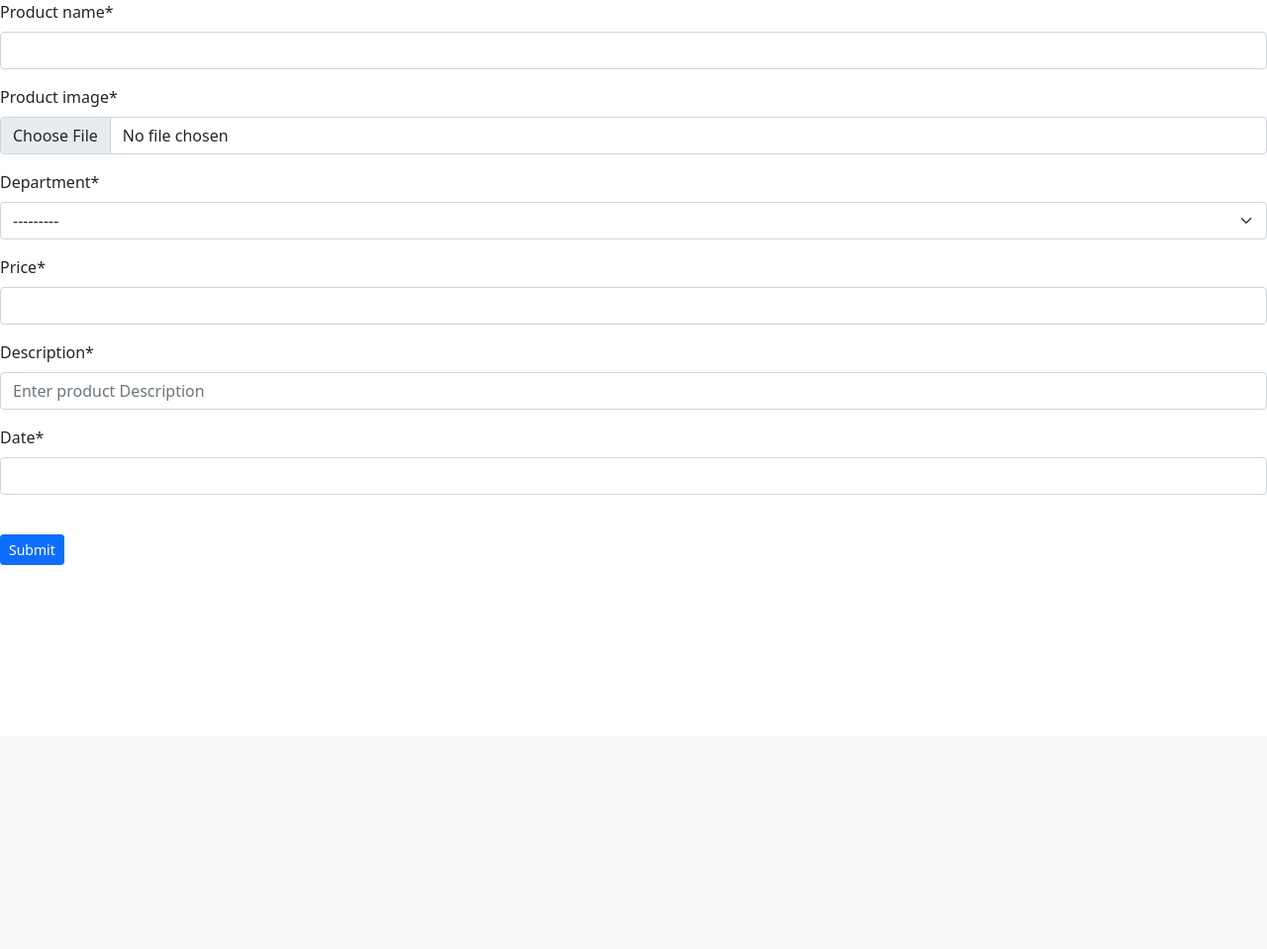
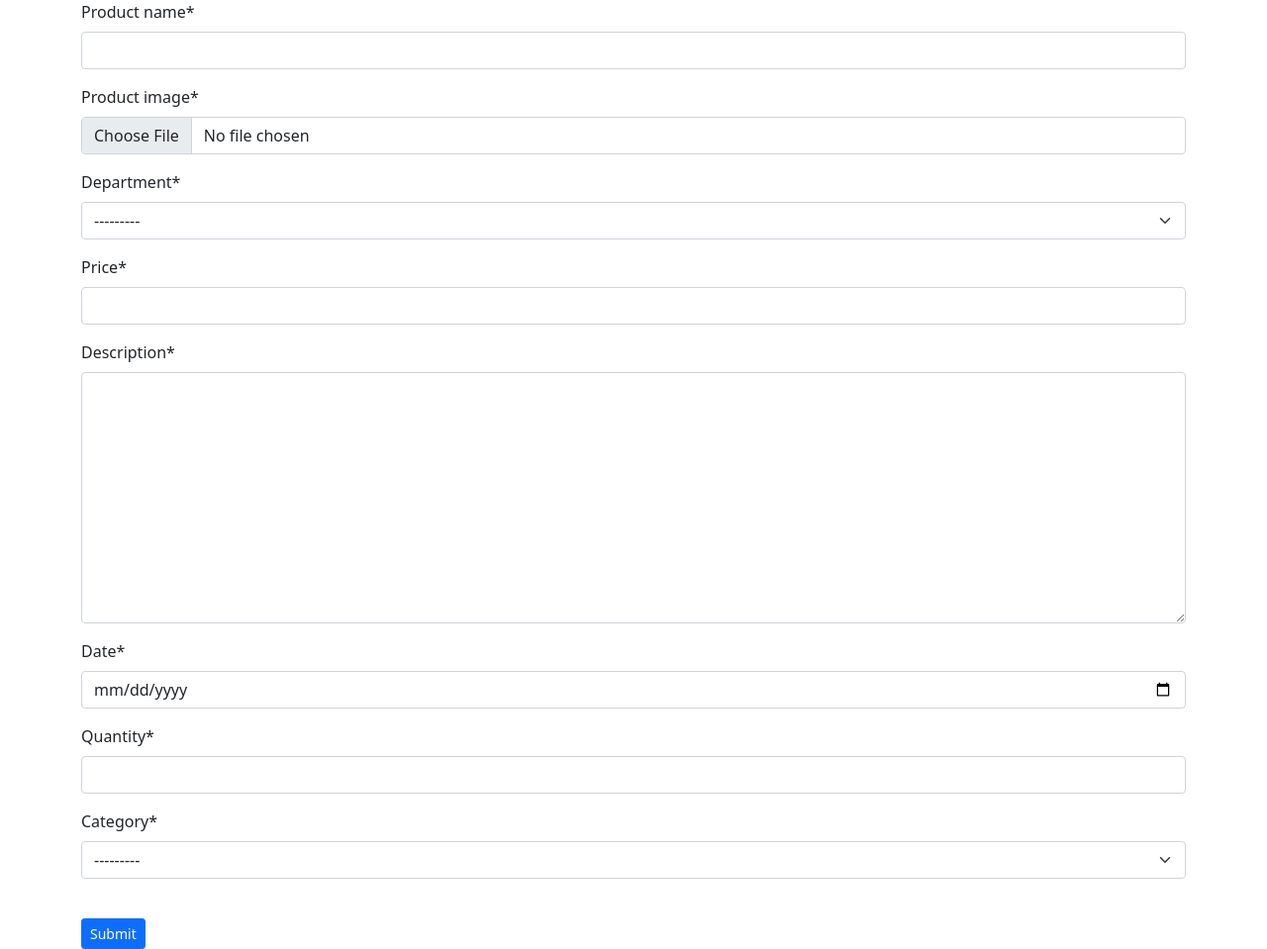
Before and after one commit to Arafat69927/Dj_Form, a Django app: page /add_product/ in a window 1280 px wide. Shown: the part 56-1015 px from the top of the page at 99% size. Before the commit the page ends 627 px from the top, so only its background shows below. Run offline with Django 5.2, Linux system fonts and the light colour scheme; data comes from the database, SQL or seed files in the repository; both versions use the stored data as it was after the commit; some libraries are stand-ins or nearby versions.

Commit message:
update fields

```diff
--- a/myApp/admin.py
+++ b/myApp/admin.py
@@ -1,4 +1,4 @@
 from django.contrib import admin
 from myApp.models import *
 # Register your models here.
-admin.site.register(productModel)
+admin.site.register([productModel,forkeymodel])
--- a/myApp/forms.py
+++ b/myApp/forms.py
@@ -4,7 +4,10 @@ from myApp.models import *
 class ProductForm(forms.ModelForm):
     class Meta:
         model = productModel
-        fields = '__all__'
+        fields =['product_name','product_image',
+                 'Department','price',
+                 'Description','Date',
+                 'quantity','category']
 
         widgets = {
             'Date': forms.DateInput(attrs = {
@@ -13,12 +16,8 @@ class ProductForm(forms.ModelForm):
             })
         }
 
-        widgets = {
-            'Description' : forms.TextInput(attrs = {
-            'rows': 3,
-            'placeholder': 'Enter product Description'
-            })
-        }
+
+
 
 
 
--- a/myApp/models.py
+++ b/myApp/models.py
@@ -1,6 +1,14 @@
 from django.db import models
 
 # Create your models here.
+
+class forkeymodel(models.Model):
+    cateogry_name = models.CharField(max_length=100, null=True)
+
+    def __str__(self):
+        return f'{self.cateogry_name}'
+
+
 class productModel(models.Model):
     DEPT_TYPE=[
         ('Electronic','Electronic'),
@@ -9,9 +17,12 @@ class productModel(models.Model):
     ]
     product_name = models.CharField(max_length=100, null=True)
     product_image = models.ImageField(upload_to='media/product', null=True)
-    Department = models.CharField(choices=DEPT_TYPE, null=True)
+    Department = models.CharField(choices=DEPT_TYPE, max_length=100 ,null=True)
     price = models.PositiveIntegerField(null=True)
     Description = models.TextField(max_length=200, null=True)
     Date = models.DateField(null=True)
+    quantity = models.PositiveIntegerField(null=True)
+    category = models.ForeignKey(forkeymodel, on_delete=models.CASCADE, null=True)
+    total = models.DecimalField(max_digits=10, decimal_places=2, default=0)
     def __str__(self):
         return f'{self.product_name}'
--- a/myApp/views.py
+++ b/myApp/views.py
@@ -17,10 +17,12 @@ def add_product(req):
     if req.method == 'POST':
         forms_data = ProductForm(req.POST, req.FILES)
         if forms_data.is_valid():
-            forms_data.save()
+            product = forms_data.save(commit=False)
+            product.total = product.price * product.quantity
+            product.save()
         return redirect('product_list')
     else:
-       forms_data = ProductForm
+       forms_data = ProductForm()
 
     context={
        'forms_dic':forms_data
@@ -33,7 +35,9 @@ def edit_product(req,myid):
     if req.method == 'POST':
         forms_data = ProductForm(req.POST, req.FILES, instance=edit_data)
         if forms_data.is_valid():
-            forms_data.save()
+            product = forms_data.save(commit=False)
+            product.total = product.price * product.quantity
+            product.save()
         return redirect('product_list')
     else:
        forms_data = ProductForm(instance=edit_data)
--- a/templates/edit_product.html
+++ b/templates/edit_product.html
@@ -1,10 +1,10 @@
 {% extends 'master/base.html' %}
-
+{% load crispy_forms_tags %}
 {% block content %}
     <form method="POST" enctype="multipart/form-data">
         {% csrf_token %}
 
-        {{forms_dic}}
+        {{forms_dic | crispy}}
 
         <button type="submit" class="btn btn-primary btn-sm">Update</button>
 </form>
--- a/templates/master/base.html
+++ b/templates/master/base.html
@@ -12,11 +12,11 @@
   </head>
   <body>
 {% include 'master/navbar.html' %}
-
+<div class="container">
 {% block content %}
 
 {% endblock content %}
-
+</div>
     <script src="https://cdn.jsdelivr.net/npm/bootstrap@5.0.2/dist/js/bootstrap.bundle.min.js" integrity="sha384-MrcW6ZMFYlzcLA8Nl+NtUVF0sA7MsXsP1UyJoMp4YLEuNSfAP+JcXn/tWtIaxVXM" crossorigin="anonymous"></script>
 
   </body>
--- a/templates/product_list.html
+++ b/templates/product_list.html
@@ -14,6 +14,9 @@
       <th scope="col">price</th>
       <th scope="col">Description</th>
       <th scope="col">Date</th>
+       <th scope="col">Category</th>
+      <th scope="col"> Quantity</th>
+      <th scope="col">Total</th>
       <th scope="col">Action</th>
     </tr>
   </thead>
@@ -38,6 +41,9 @@
      <td>{{i.price}}</td>
      <td>{{i.Description}}</td>
      <td>{{i.Date}}</td>
+     <td>{{i.category}}</td>
+     <td>{{i.quantity}}</td>
+     <td>{{i.total}}</td>
     <td>
       <a href="{% url 'edit_product' i.id %}" class="btn btn-info btn-sm">Edit</a>
       <a href="{% url 'delete_product' i.id %}" class="btn btn-danger btn-sm">Remove</a>
```
Also changed, not shown: db.sqlite3, media/product/arafat.jpeg (added), media/product/arafat_pic.jpeg (added), media/product/arafat_pic_pcKuiZC.jpeg (added), media/product/mainul.jpg (added), media/product/masud.jpg (added), myApp/migrations/0003_forkeymodel_productmodel_quantity_and_more.py (added), myApp/migrations/0004_alter_productmodel_department.py (added), myApp/migrations/0005_productmodel_total.py (added), 1 other file.
